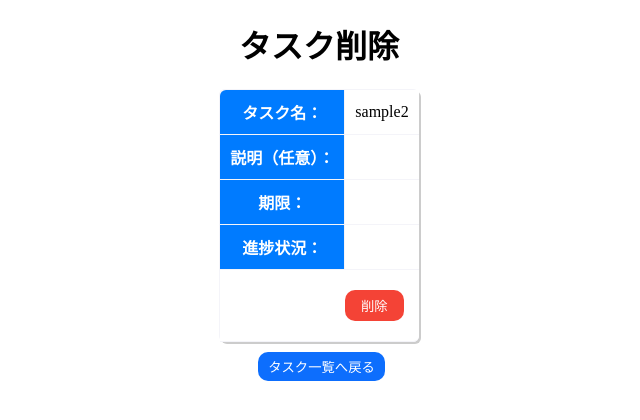
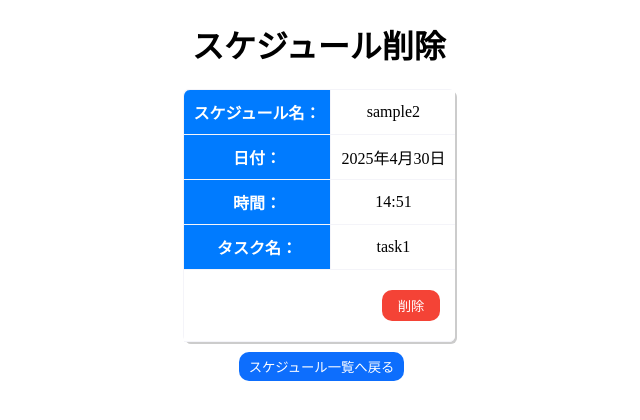
Before and after one commit to dghnts/schedule_tracker, a Django app: page /schedules/delete/2 in a window 1280 px wide. Shown: the top 420 px of the page, without its empty margins (321-961 px from the left). Run offline with Django 5.2, Linux system fonts and the light colour scheme; data comes from the database, SQL or seed files in the repository; both versions use the stored data as it was after the commit.

Commit message:
スケジュール削除機能の作成

```diff
--- a/schedule_tracker/schedules/views.py
+++ b/schedule_tracker/schedules/views.py
@@ -63,7 +63,7 @@ schedule_register_view = ScheduleRegisterView.as_view()
 class ScheduleUpdateView(View):
     def get(self, request, pk, *args, **kwargs):
         # 情報を更新したいスケジュールを取得
-        # 存在しない場合は404ページを返す
+        # 存在しない場合は404エラーを返す
         schedule = get_object_or_404(Schedules, id=pk)
         tasks = Task.objects.all()
 
@@ -75,7 +75,7 @@ class ScheduleUpdateView(View):
 
     def post(self, request, pk, *args, **kwargs):
         # 情報を更新したいスケジュールを取得
-        # 存在しない場合は404ページを返す
+        # 存在しない場合は404エラーを返す
         schedule = get_object_or_404(Schedules, id=pk)
 
         # 送信された情報でscheduleの情報を更新する
@@ -96,13 +96,15 @@ schedule_update_view = ScheduleUpdateView.as_view()
 
 class ScheduleDeleteView(View):
     def get(self, request, pk, *args, **kwargs):
-        context = dict()
-        context["schedule"] = Schedules.objects.filter(id=pk).first()
+        # 情報を更新したいスケジュールを取得
+        # 存在しない場合は404エラーを返す
+        schedule = get_object_or_404(Schedules, id=pk)
+        context= {"schedule": schedule}
 
         return render(request, "schedules/delete.html", context)
 
     def post(self, request, pk, *args, **kwargs):
-        schedule = Schedules.objects.filter(id=pk).first()
+        schedule = get_object_or_404(Schedules, id=pk)
 
         schedule.delete()
 
--- a/schedule_tracker/templates/schedules/delete.html
+++ b/schedule_tracker/templates/schedules/delete.html
@@ -4,48 +4,56 @@
 <html lang="en">
 <head>
     <meta charset="UTF-8">
-    <title>タスク削除</title>
+    <title>スケジュール削除</title>
     <link href="{% static 'css/common.css' %}" rel="stylesheet">
 </head>
 <body>
 <header>
-    <h1>タスク削除</h1>
+    <h1>スケジュール削除</h1>
 </header>
 <main>
     <div class="container">
         <table>
             <tr>
-                <th class="left_corner">タスク名：</th>
-                <td>{{ schedule.title }}</td>
+                <th class="left_corner">スケジュール名：</th>
+                <td>
+                    {{ schedule.title }}
+                </td>
             </tr>
             <tr>
-                <th>説明（任意）：</th>
-                <td>{{ schedule.description }}</td>
+                <th>日付：</th>
+                <td>
+                    {{ schedule.date }}
+                </td>
             </tr>
             <tr>
-                <th>期限：</th>
-                <td>{{ schedule.due_date|date:"Y-m-d" }}</td>
+                <th>時間：</th>
+                <td>
+                    {{ schedule.time }}
+                </td>
             </tr>
             <tr>
-                <th>進捗状況：</th>
-                <td>{{schedule.get_status_display}}</td>
+                <th>タスク名：</th>
+                <td>
+                    {{ schedule.task.title }}
+                </td>
             </tr>
             <tr>
                 <td colspan="2">
-                    <div class="button_group">
-                        <form action="{% url 'schedules:delete' schedule.id %}" method="post">
-                            {% csrf_token %}
+                    <form action="{% url 'schedules:delete' schedule.id %}" method="POST">
+                        {% csrf_token %}
+                        <div class="button_group">
                             <button class="button delete">
                                 <input type="submit" value="削除">
                             </button>
-                        </form>
-                    </div>
+                        </div>
+                    </form>
                 </td>
             </tr>
         </table>
     </div>
     <button class="button link">
-        <a href="{% url 'schedules:index' %}">タスク一覧へ戻る</a>
+        <a href="{% url 'schedules:index' %}">スケジュール一覧へ戻る</a>
     </button>
 </main>
 </body>
```
Also changed, not shown: schedule_tracker/db.sqlite3.
